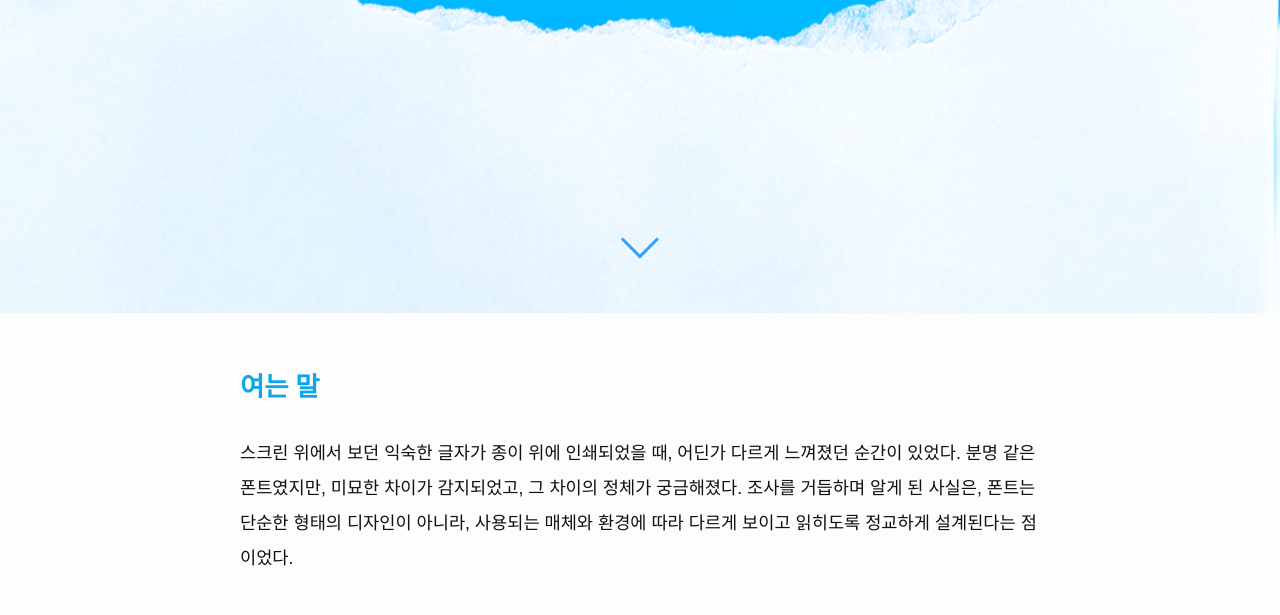
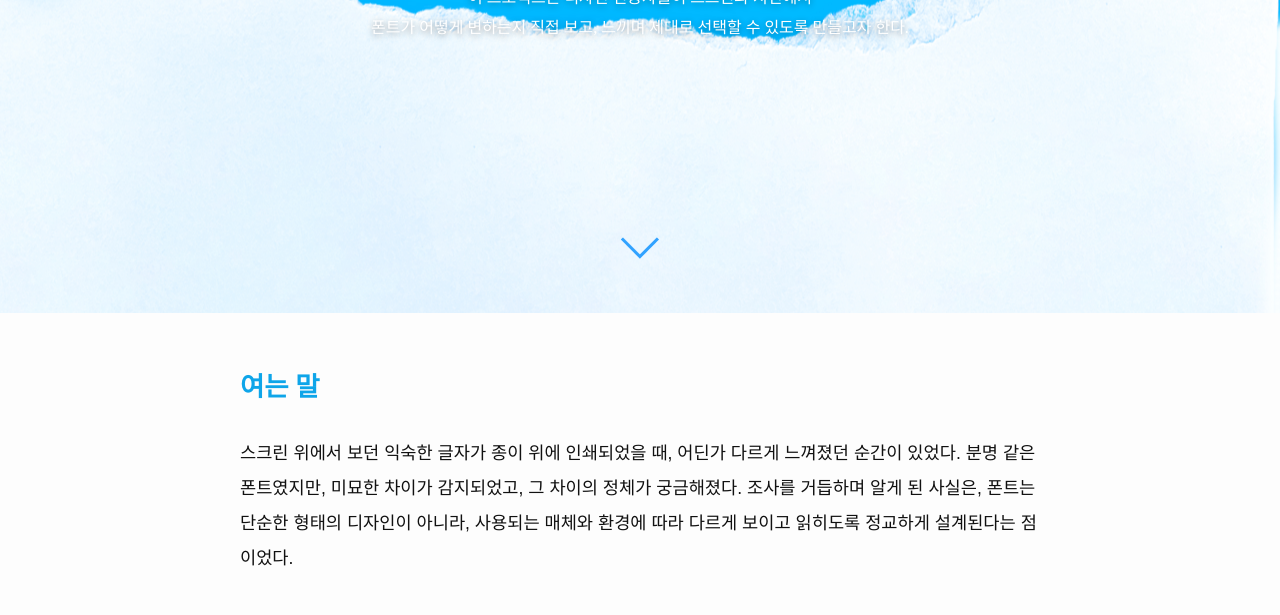
Before and after one commit to aesthness/workshop_home, a plain HTML site: page index.html in a window 1280 px wide. Shown: the part 485-1100 px from the top of the page. Drawn offline with Linux system fonts and the light colour scheme.

Commit message:
Update index.html

```diff
--- a/index.html
+++ b/index.html
@@ -173,6 +173,16 @@
       animation-delay: 0.3s;
     }
 
+    .heroText {
+      margin-top: 50px;
+      line-height: 30px;
+      font-family: "SM3 견출명조";
+      color: white;
+      text-shadow: 0 2px 6px rgba(0, 0, 0, 0.4);
+      animation: bounceIn 1s ease-out;
+      animation-delay: 0.3s;
+    }
+
     .scroll-down {
       position: absolute;
       bottom: 60px;
@@ -269,6 +279,11 @@
 
     <section class="hero">
     <h1>스크린과 종이 사이</h1>
+      <div class="heroText">
+      <p>이 프로젝트는 디자인 전공자들이 스크린과 지면에서
+        <br>폰트가 어떻게 변하는지 직접 보고, 느끼며 제대로 선택할 수 있도록 만들고자 한다.
+      </p>
+    </div>
     <a class="scroll-down" aria-label="Scroll down"></a>
     </section>
 
```
